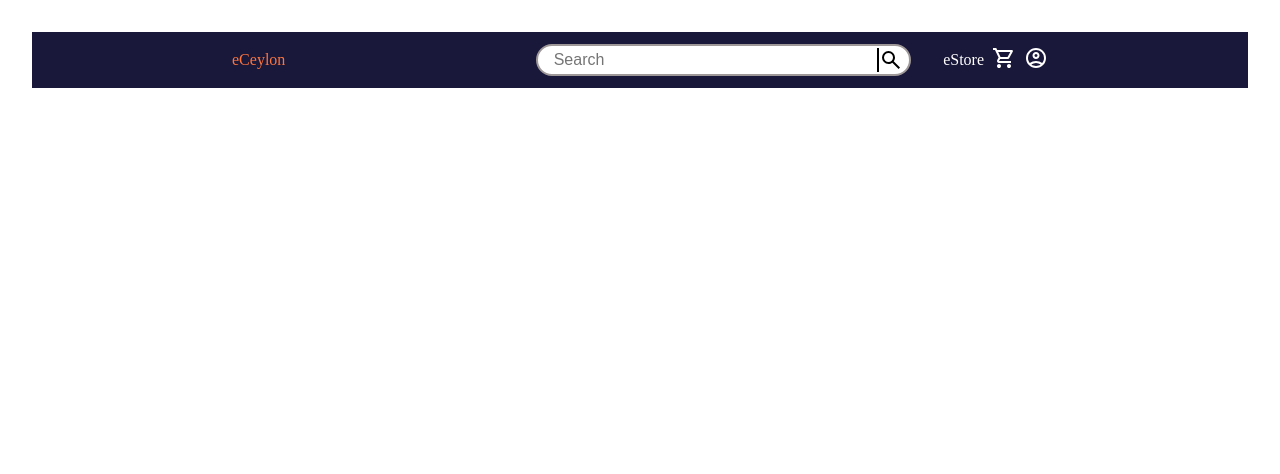
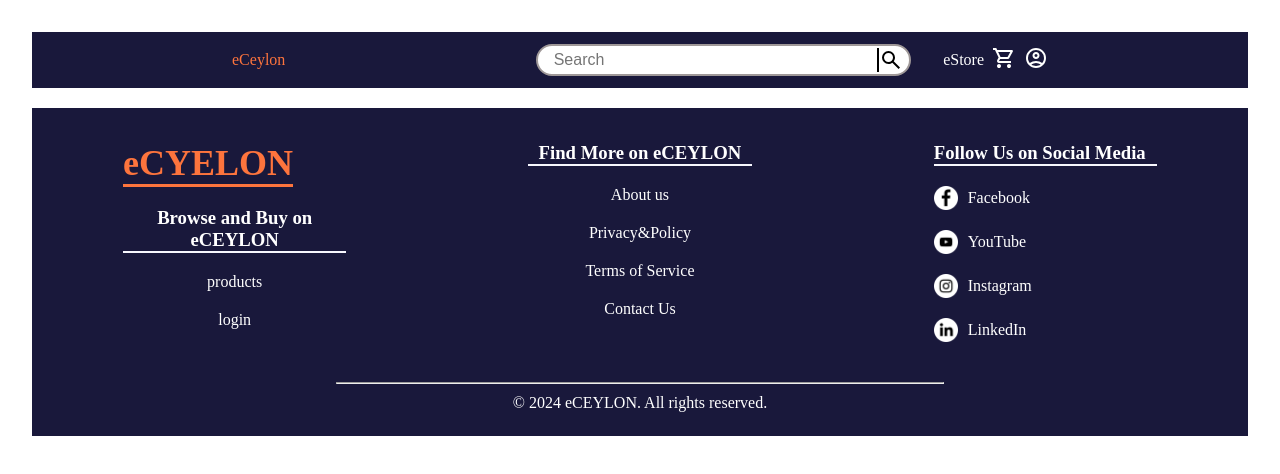
Before and after one commit to wijerathneprc/eceylon-frontend, a React (Vite) app: page / in a window 1280 px wide. Shown: the top 474 px of the page. Built offline with nearby package versions, Linux system fonts and the light colour scheme.

Commit message:
add footer section

```diff
--- /dev/null
+++ b/src/components/footer/Footer.css
@@ -0,0 +1,149 @@
+/* footer container*/
+.footer-container {
+    display: grid;
+     grid-template-columns: repeat(4, 1fr);
+    width: 100%;
+    background-color: #19183B;
+    color: #fff;
+    padding: 24px 0;
+    margin-top: 20px;
+}
+
+.browse-more {
+    grid-column: span 4;
+    width: 60%;
+    display: flex;
+    flex-direction: column;
+    justify-self: center;
+}
+
+.find-more {
+    grid-column: span 4;
+    width: 60%;
+    display: flex;
+    flex-direction: column;
+    justify-self: center;
+}
+
+.social-media {
+    grid-column: span 4;
+    width: 60%;
+    display: flex;
+    flex-direction: column;
+    justify-self: center;
+    text-align: start;
+}
+
+.footer-container a {
+    text-decoration: none;
+    color: #fff;
+    margin: 10px;
+}
+
+.social-media a {
+    display: flex;
+    align-items: center;
+    gap: 10px;
+    margin: 10px;
+}
+
+.footer-container h3 {
+    border-bottom: #f7f7fe solid 2px;
+    margin: 10px;
+}
+
+.social-media img {
+    width: 24px;
+}
+
+.copy-right {
+    grid-column: span 4;
+    width: 100%;
+    margin-top: 20px;
+    justify-self: center;
+    text-align: center;
+}
+
+.copy-right hr {
+    width: 75%;
+    color: #fff;
+    margin: 10px auto;
+}
+
+a.logo-footer {
+    color: #fd743d;
+    font-weight: bolder;
+    font-size: 36px;
+    border-bottom: #fd743d solid 3px;
+    align-self: flex-start;
+}
+
+
+@media(min-width:600px) {
+
+
+    /* footer container*/
+    .footer-container {
+        grid-template-columns: repeat(12, 1fr);
+    }
+
+    .browse-more {
+        grid-column: span 4;
+    }
+
+    .find-more {
+        grid-column: span 4;
+    }
+
+    .social-media {
+        grid-column: span 4;
+        ;
+    }
+
+    .copy-right {
+        grid-column: span 12;
+    }
+
+    .copy-right hr {
+        width: 50%;
+    }
+
+}
+
+@media(min-width:904px) {
+
+
+    /* footer container*/
+    .footer-container {
+        grid-template-columns: repeat(12, 1fr);
+    }
+
+    .browse-more {
+        grid-column: span 4;
+    }
+
+    .find-more {
+        grid-column: span 4;
+    }
+
+    .social-media {
+        grid-column: span 4;
+    }
+
+    .social-media img {
+        width: 24px;
+    }
+
+    .copy-right {
+        grid-column: span 12;
+    }
+}
+
+@media(min-width:1240px) {
+
+}
+
+@media(min-width:1440px) {
+
+
+}
--- /dev/null
+++ b/src/components/footer/Footer.jsx
@@ -0,0 +1,50 @@
+
+
+import facebookIcon from '../../assets/icons/facebook-white.png';
+import instagramIcon from '../../assets/icons/instagram-white.png';
+import youtubeIcon from '../../assets/icons/youtube-white.png';
+import linkedinIcon from '../../assets/icons/linkedin-white.png';
+
+
+import './Footer.css';
+
+export function Footer() {
+    return (
+        <>
+            <div className="footer-container">
+                <div className="browse-more">
+                    <a className="logo-footer" href="index.html">eCYELON</a>
+                    <h3> Browse and Buy on eCEYLON</h3>
+                    <a href="/product_lists.html">products</a>
+                    <a href="/login.htlm">login</a>
+
+                </div>
+
+                <div className="find-more">
+                    <h3> Find More on eCEYLON </h3>
+                    <a href="/aboutus.html">About us</a>
+                    <a href="/pricacy_policy.html"> Privacy&Policy </a>
+                    <a href="/terms_of_services.html"> Terms of Service </a>
+                    <a href="/contactus.html"> Contact Us </a>
+                </div>
+                <div className="social-media">
+                    <h3>Follow Us on Social Media</h3>
+                    <a href="https://www.facebook.com/"> <img src={facebookIcon} alt="" /> Facebook
+                    </a>
+                    <a href="https://www.youtube.com/"> <img src={youtubeIcon} alt="" /> YouTube </a>
+                    <a href="http://instagram.com//"> <img src={instagramIcon} alt="" /> Instagram
+                    </a>
+                    <a href="https://www.linkedin.com/"> <img src={linkedinIcon} alt="" /> LinkedIn
+                    </a>
+                </div>
+
+                <div className="copy-right">
+                    <hr />
+                    &copy; 2024 eCEYLON. All rights reserved.
+                </div>
+            </div>
+
+        </>
+
+    )
+}
--- a/src/pages/HomePage.jsx
+++ b/src/pages/HomePage.jsx
@@ -1,12 +1,15 @@
+import { Footer } from '../components/footer/Footer';
 import { Navbar } from '../components/navbar/Navbar';
 import './HomePage.css';
 
 
-export function HomePage(){
+export function HomePage() {
 
-    return(<>
-    <Navbar />
+    return (
+        <>
+            <Navbar />
 
-
-    </>)
+            <Footer />
+        </>
+    )
 }
```
Also changed, not shown: 1 other file (tests, documents, lock files or other folders).
